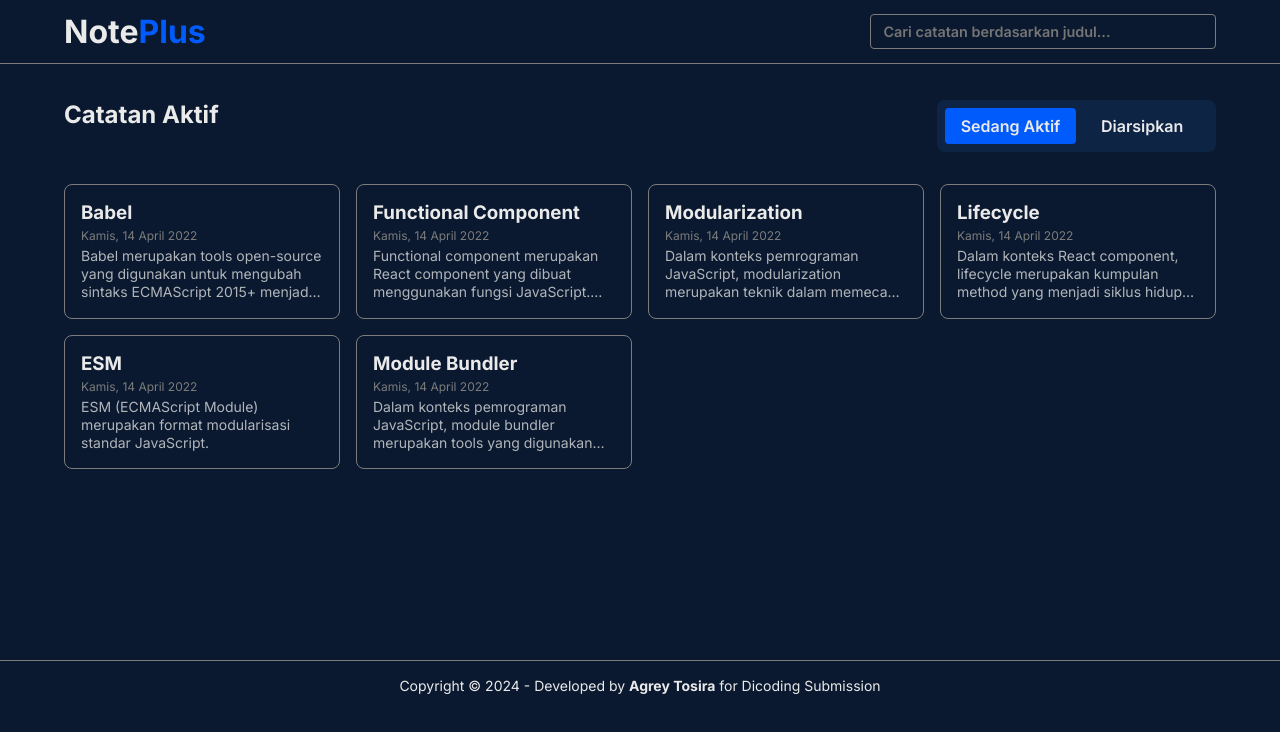
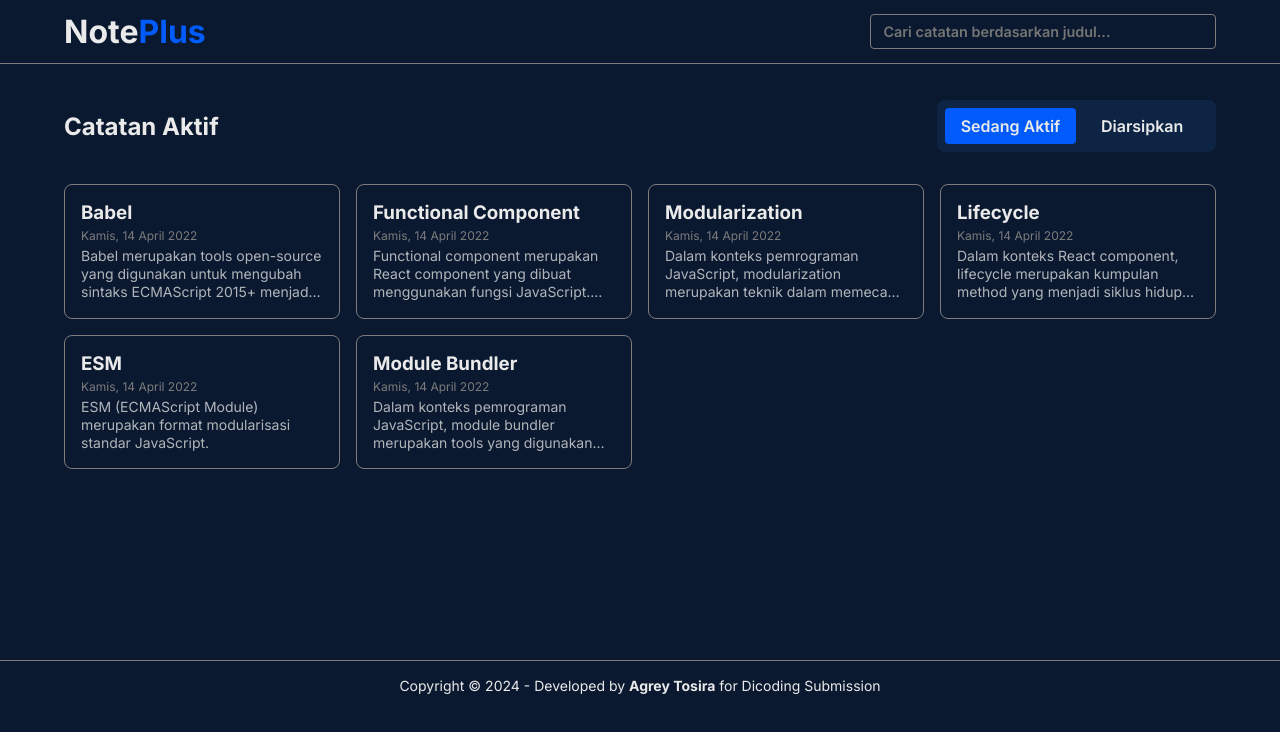
Before and after one commit to agreytosira/noteplus, a React (Vite) app: page / in a window 1280 px wide. Shown: the top 732 px of the page. Built offline with nearby package versions, Linux system fonts and the light colour scheme.

Commit message:
style: update page title alignment

```diff
--- a/src/styles/_responsive.scss
+++ b/src/styles/_responsive.scss
@@ -28,6 +28,7 @@
 
         &__navigation {
             flex-direction: row;
+            align-items: center;
         }
     }
 }
--- a/src/styles/global.scss
+++ b/src/styles/global.scss
@@ -127,6 +127,10 @@ textarea {
         justify-content: space-between;
         flex-direction: column;
         margin-bottom: 2rem;
+
+        h2 {
+            margin-bottom: 0;
+        }
 
         nav {
             background-color: lighten($body, 5%);
```
